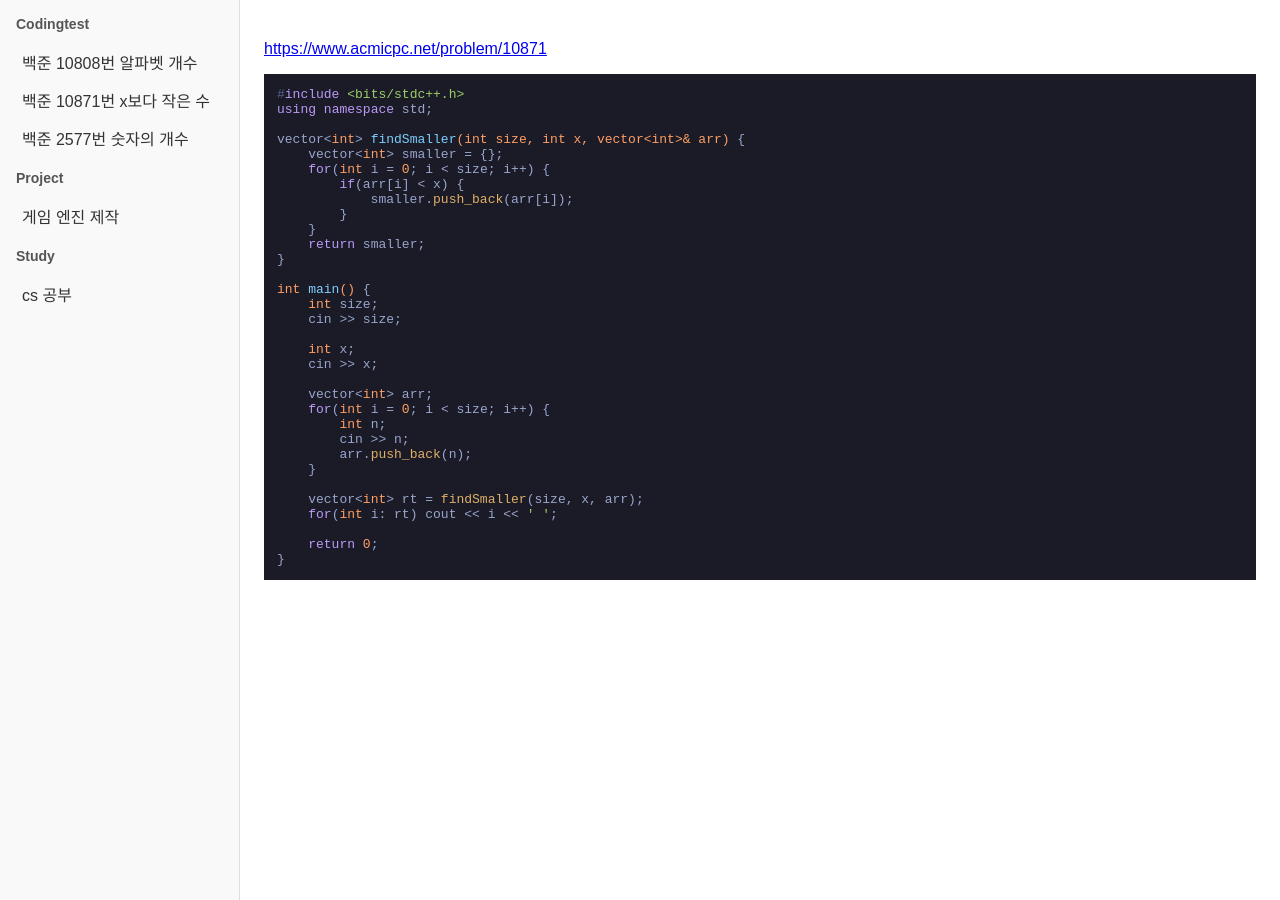
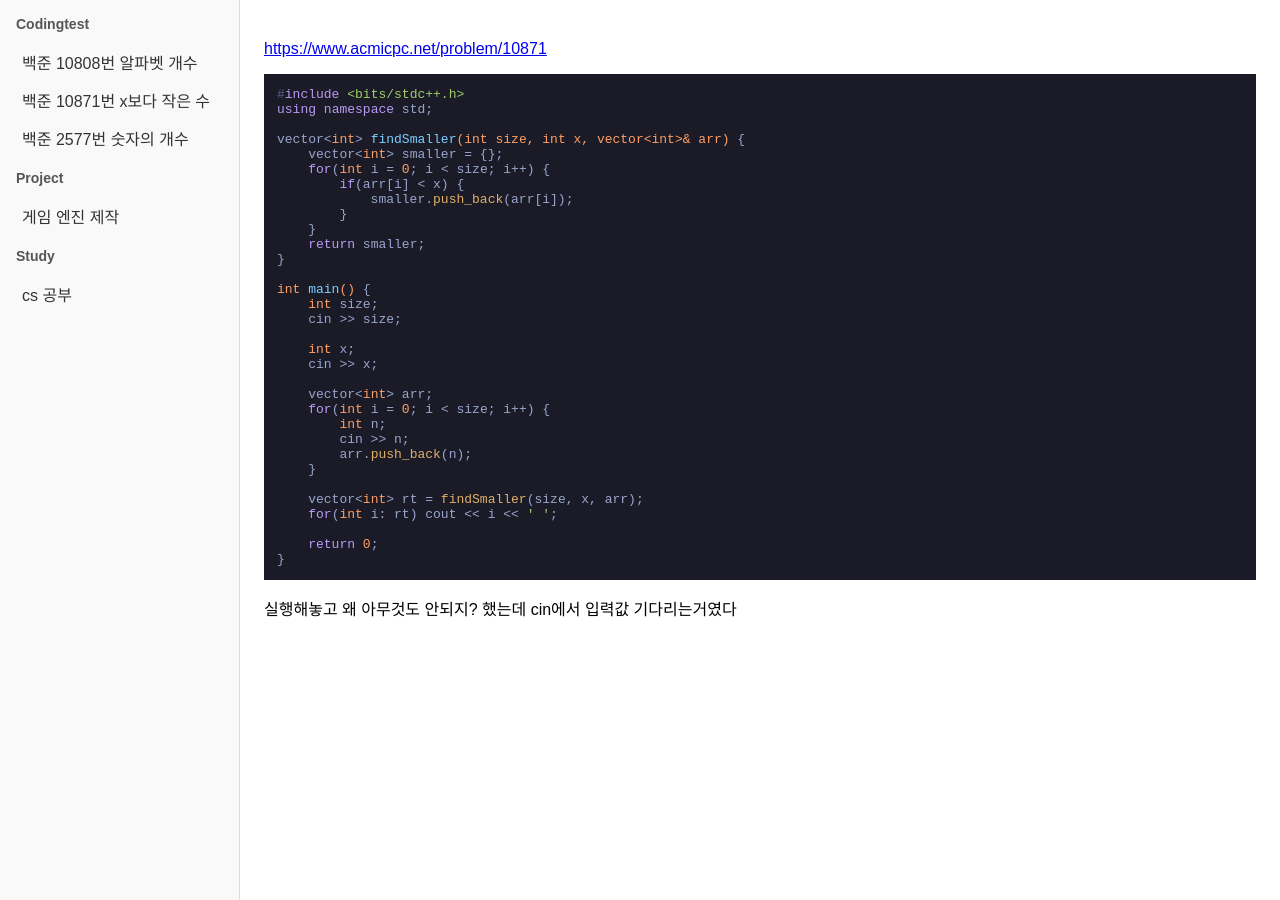
Before and after one commit to haesongkk/haesongkk.github.io, a Jekyll site: the page built from _codingtest/백준 10871번 X보다 작은 수.md, in a window 1280 px wide. Built offline with Jekyll 4.4.1, drawn with Linux system fonts in a browser that asks for light colours; nearby versions of some CDN libraries.

Commit message:
Update 백준 10871번 X보다 작은 수.md

````diff
--- a/_codingtest/백준 10871번 X보다 작은 수.md
+++ b/_codingtest/백준 10871번 X보다 작은 수.md
@@ -38,3 +38,5 @@ int main() {
     return 0;
 }
 ```
+
+실행해놓고 왜 아무것도 안되지? 했는데 cin에서 입력값 기다리는거였다
````
